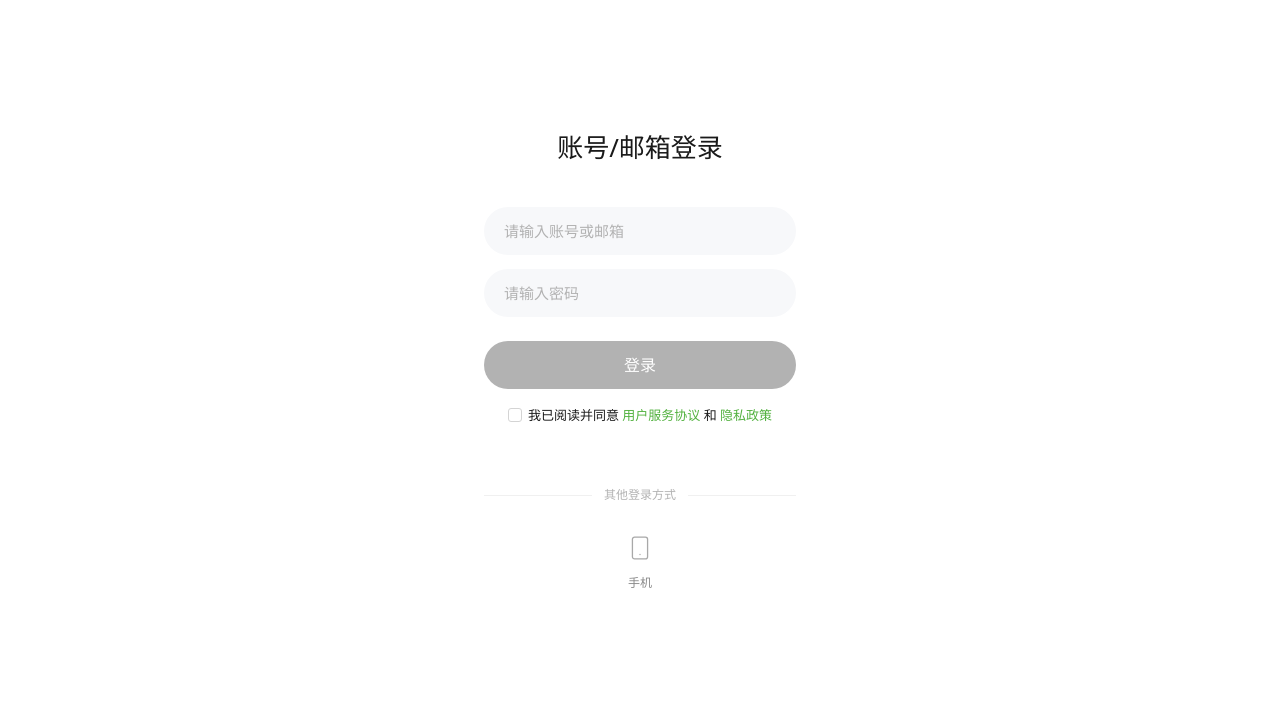
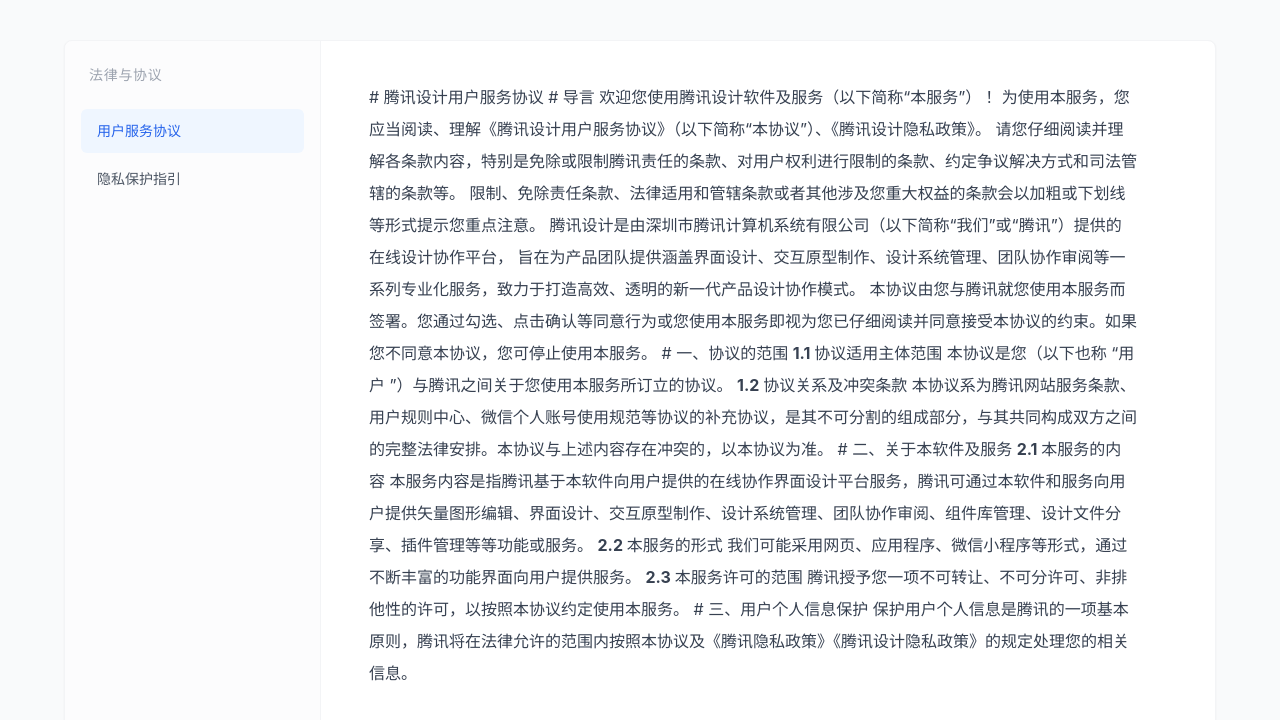
Before and after one commit to chip1991/custom-work-order-flow, a React (Vite) app in the folder frontend/: page /docs/1 in a window 1280 px wide. Before the commit this address led to /login. Shown: the top 720 px of the page. Built offline with nearby package versions, Linux system fonts and the light colour scheme.

Commit message:
feat: 创建前后端分离项目并复刻页面
Co-authored-by: traeagent <traeagent@users.noreply.github.com>

```diff
--- a/frontend/src/App.tsx
+++ b/frontend/src/App.tsx
@@ -10,11 +10,16 @@
 import EvaluationsCreate from "@/pages/Evaluations/Create";
 import EvaluationsDetail from "@/pages/Evaluations/Detail";
 
+import DocumentPage from "@/pages/Document";
+
 export default function App() {
   return (
     <Router>
       <Routes>
         <Route path="/login" element={<Home />} />
+
+        {/* Public Documents */}
+        <Route path="/docs/:type" element={<DocumentPage />} />
 
         {/* Main Application Layout */}
         <Route path="/" element={<Layout />}>
--- /dev/null
+++ b/frontend/src/pages/Document/content.ts
@@ -0,0 +1,80 @@
+export const policyContent = `
+# 腾讯设计用户服务协议
+
+# 导言
+
+欢迎您使用腾讯设计软件及服务（以下简称“本服务”）！
+
+为使用本服务，您应当阅读、理解《腾讯设计用户服务协议》（以下简称“本协议”）、《腾讯设计隐私政策》。 请您仔细阅读并理解各条款内容，特别是免除或限制腾讯责任的条款、对用户权利进行限制的条款、约定争议解决方式和司法管辖的条款等。 限制、免除责任条款、法律适用和管辖条款或者其他涉及您重大权益的条款会以加粗或下划线等形式提示您重点注意。
+
+腾讯设计是由深圳市腾讯计算机系统有限公司（以下简称“我们”或“腾讯”）提供的在线设计协作平台， 旨在为产品团队提供涵盖界面设计、交互原型制作、设计系统管理、团队协作审阅等一系列专业化服务，致力于打造高效、透明的新一代产品设计协作模式。
+
+本协议由您与腾讯就您使用本服务而签署。您通过勾选、点击确认等同意行为或您使用本服务即视为您已仔细阅读并同意接受本协议的约束。如果您不同意本协议，您可停止使用本服务。
+
+# 一、协议的范围
+
+**1.1 协议适用主体范围**
+
+本协议是您（以下也称 “用户 ”）与腾讯之间关于您使用本服务所订立的协议。
+
+**1.2 协议关系及冲突条款**
+
+本协议系为腾讯网站服务条款、用户规则中心、微信个人账号使用规范等协议的补充协议，是其不可分割的组成部分，与其共同构成双方之间的完整法律安排。本协议与上述内容存在冲突的，以本协议为准。
+
+# 二、关于本软件及服务
+
+**2.1 本服务的内容**
+
+本服务内容是指腾讯基于本软件向用户提供的在线协作界面设计平台服务，腾讯可通过本软件和服务向用户提供矢量图形编辑、界面设计、交互原型制作、设计系统管理、团队协作审阅、组件库管理、设计文件分享、插件管理等等功能或服务。
+
+**2.2 本服务的形式**
+
+我们可能采用网页、应用程序、微信小程序等形式，通过不断丰富的功能界面向用户提供服务。
+
+**2.3 本服务许可的范围**
+
+腾讯授予您一项不可转让、不可分许可、非排他性的许可，以按照本协议约定使用本服务。
+
+# 三、用户个人信息保护
+
+保护用户个人信息是腾讯的一项基本原则，腾讯将在法律允许的范围内按照本协议及《腾讯隐私政策》《腾讯设计隐私政策》的规定处理您的相关信息。
+`;
+
+export const privacyContent = `
+# 腾讯设计隐私保护指引
+
+# 引言
+
+欢迎您使用腾讯设计软件及服务！
+
+腾讯设计是由深圳市腾讯计算机系统有限公司（以下简称“我们”或“腾讯”）提供的在线设计协作平台，旨在为产品团队提供涵盖界面设计、交互原型制作、设计系统管理、团队协作审阅等一系列专业化服务。
+
+腾讯设计尊重并保护每位使用腾讯设计服务的用户（以下简称“您”）的隐私并保护其个人信息。腾讯设计根据现行法规及政策，制定《腾讯设计隐私保护指引》（以下简称“本指引”）， 本指引向您说明腾讯设计会如何收集、保存、使用及对外使用您的信息。
+
+1. 本指引适用于通过所有应用环境使用腾讯设计产品或服务。
+2. **当前腾讯设计不提供给 14 周岁以下的未成年人使用，如果您未满 14 周岁，请立即停止使用。**
+3. 我们对个人信息权益相关的重要条款采用“加黑并斜体”的书写方式进行特别提醒。
+
+# 一、我们如何收集和使用您的个人信息
+
+## （一）我们如何收集您的个人信息
+
+**1.登录/注册场景**
+
+腾讯设计支持个人用户使用微信号和邮箱登录，并绑定手机号使用。当您绑定手机号时，我们将通过发送短信验证码来验证您的身份是否有效。
+
+我们会基于上述个人登录功能，使用第三方微信 SDK，并从第三方 SDK 中获取您的相关信息（如 openid、unionid、头像等）。
+
+**2.创建团队与文件**
+
+当您创建您的团队或设计稿时，您需要主动提供相关名称，并授权我们展示您的信息，以便于团队成员了解和查看。
+
+## 二、我们如何存储您的个人信息
+
+1. 我们会通过安全的方式存储您的信息，包括本地存储（例如利用网页进行数据缓存）、数据库和服务器日志。
+2. 除非法律、行政法规另有规定外，我们仅在为您提供服务所必要的最短时间存储您登录场景的个人信息。
+
+## 三、我们如何保护您的个人信息安全
+
+我们已使用符合业界标准的安全防护措施保护用户提供的个人信息，防止数据遭到未经授权访问、公开披露、使用、修改、损毁、泄漏或丢失。
+`;
--- /dev/null
+++ b/frontend/src/pages/Document/index.tsx
@@ -0,0 +1,89 @@
+import { useParams, Link } from "react-router-dom";
+import { policyContent, privacyContent } from "./content";
+
+export default function DocumentPage() {
+  const { type } = useParams<{ type: string }>();
+
+  // Map route param to specific document content
+  const documents = [
+    { id: "policy", title: "用户服务协议", content: policyContent },
+    { id: "privacy", title: "隐私保护指引", content: privacyContent },
+  ];
+
+  const currentDoc = documents.find((doc) => doc.id === type) || documents[0];
+
+  // A very basic markdown-to-html renderer for headers and paragraphs
+  const renderMarkdown = (text: string) => {
+    return text.split("\\n").map((line, index) => {
+      if (line.startsWith("# ")) {
+        return (
+          <h1 key={index} className="text-3xl font-bold text-gray-900 mt-10 mb-6">
+            {line.replace("# ", "")}
+          </h1>
+        );
+      }
+      if (line.startsWith("## ")) {
+        return (
+          <h2 key={index} className="text-2xl font-semibold text-gray-800 mt-8 mb-4">
+            {line.replace("## ", "")}
+          </h2>
+        );
+      }
+      // Handle bold text (e.g. **bold**)
+      let parsedLine = line;
+      if (parsedLine.includes("**")) {
+        const parts = parsedLine.split("**");
+        return (
+          <p key={index} className="text-gray-700 leading-loose mb-4">
+            {parts.map((part, i) => (i % 2 === 1 ? <strong key={i}>{part}</strong> : part))}
+          </p>
+        );
+      }
+
+      return (
+        <p key={index} className="text-gray-700 leading-loose mb-4">
+          {line}
+        </p>
+      );
+    });
+  };
+
+  return (
+    <div className="min-h-screen bg-gray-50 flex justify-center">
+      <div className="flex w-full max-w-6xl my-10 bg-white shadow-sm rounded-lg overflow-hidden border border-gray-100">
+
+        {/* Sidebar Navigation */}
+        <aside className="w-64 bg-gray-50/50 border-r border-gray-100 flex-shrink-0">
+          <div className="p-6 pb-2">
+            <h3 className="text-sm font-semibold text-gray-400 uppercase tracking-wider mb-4">
+              法律与协议
+            </h3>
+          </div>
+          <nav className="px-4 space-y-1 pb-6">
+            {documents.map((doc) => (
+              <Link
+                key={doc.id}
+                to={`/docs/${doc.id}`}
+                className={`block px-4 py-3 rounded-md text-sm transition-colors ${
+                  currentDoc.id === doc.id
+                    ? "bg-blue-50 text-blue-600 font-medium"
+                    : "text-gray-600 hover:bg-gray-100"
+                }`}
+              >
+                {doc.title}
+              </Link>
+            ))}
+          </nav>
+        </aside>
+
+        {/* Main Content Area */}
+        <main className="flex-1 px-12 py-10 overflow-y-auto">
+          <article className="max-w-3xl">
+            {renderMarkdown(currentDoc.content)}
+          </article>
+        </main>
+
+      </div>
+    </div>
+  );
+}
--- a/frontend/src/pages/Home.tsx
+++ b/frontend/src/pages/Home.tsx
@@ -1,6 +1,6 @@
 import { useState } from "react";
 import { Mail, Smartphone } from "lucide-react";
-import { useNavigate } from "react-router-dom";
+import { useNavigate, Link } from "react-router-dom";
 import { login } from "@/lib/api";
 
 export default function Home() {
@@ -125,9 +125,9 @@
           </div>
           <div className="text-[13px] text-[#1a1a1a] leading-relaxed select-none cursor-pointer" onClick={() => setAgreed(!agreed)}>
             我已阅读并同意{" "}
-            <a href="#" className="text-[#51b13e] hover:underline" onClick={e => e.stopPropagation()}>用户服务协议</a>
+            <Link to="/docs/policy" target="_blank" rel="noopener noreferrer" className="text-[#51b13e] hover:underline" onClick={e => e.stopPropagation()}>用户服务协议</Link>
             {" "}和{" "}
-            <a href="#" className="text-[#51b13e] hover:underline" onClick={e => e.stopPropagation()}>隐私政策</a>
+            <Link to="/docs/privacy" target="_blank" rel="noopener noreferrer" className="text-[#51b13e] hover:underline" onClick={e => e.stopPropagation()}>隐私政策</Link>
           </div>
         </div>
 
```
Also changed, not shown: 1 other file (tests, documents, lock files or other folders).
